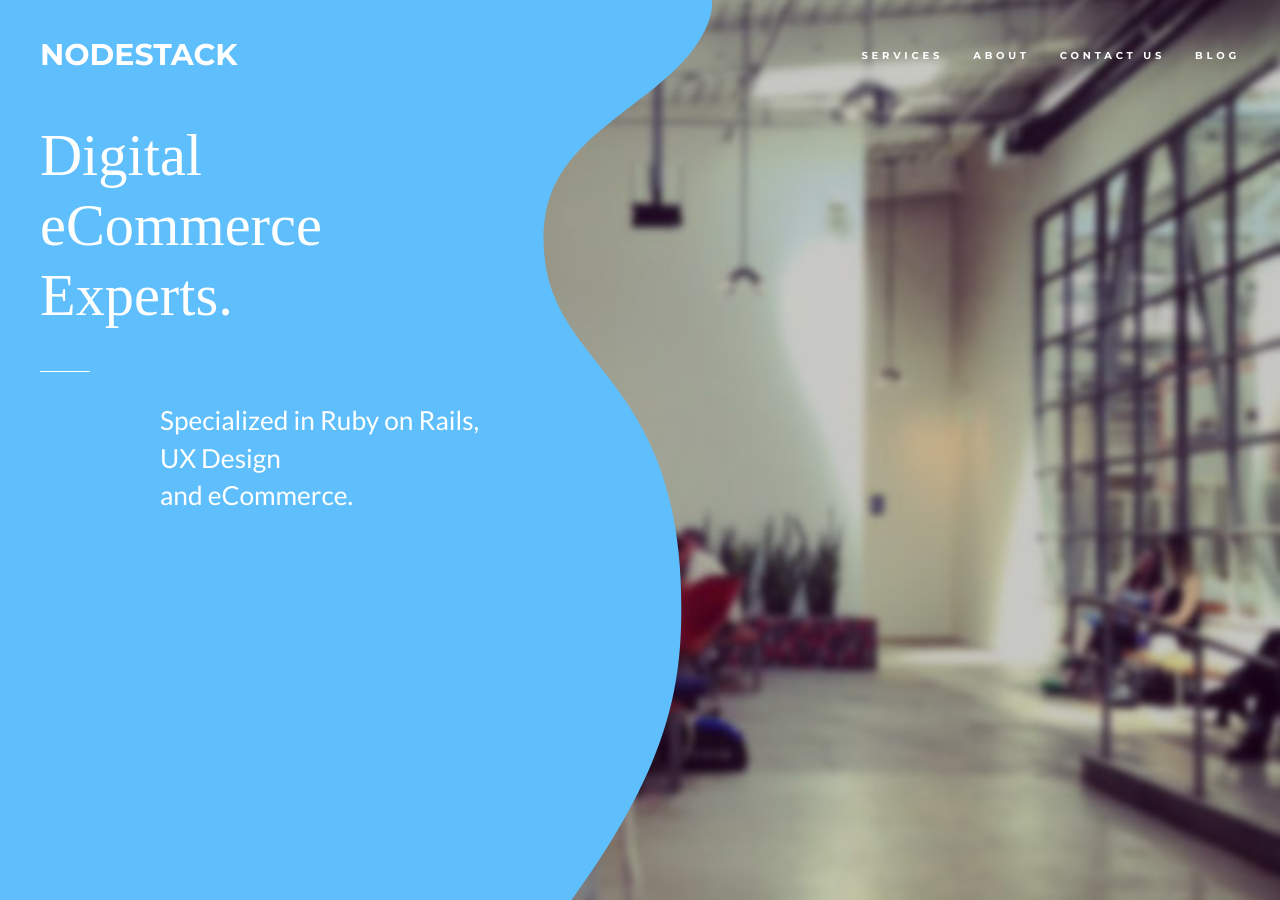
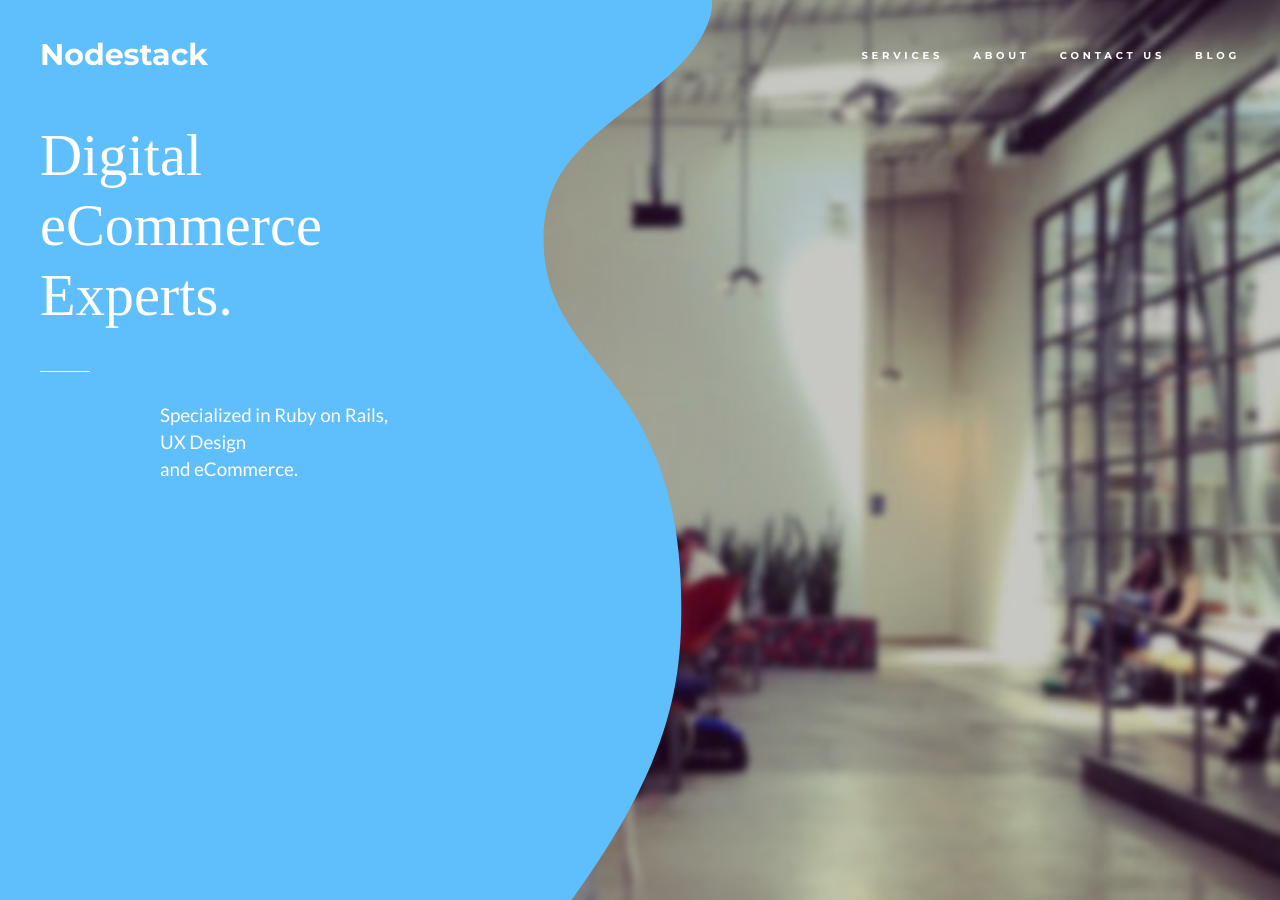
Before and after one commit to nodestack/nodestack.github.io, a Jekyll site: the page built from index.html, in a window 1280 px wide and 900 px high. Built offline with Jekyll 4.4.1, drawn with Linux system fonts in a browser that asks for light colours; some web fonts are replaced.

Commit message:
Update main.css

```diff
--- a/_includes/css/main.css
+++ b/_includes/css/main.css
@@ -183,7 +183,7 @@ header .intro-text .skills {
     font-weight: 300;
 }
 
-@media(min-width:767px) {
+@media(min-width:768px) {
     header .container {
         padding-top: 200px;
         padding-bottom: 100px;
@@ -197,7 +197,7 @@ header .intro-text .skills {
         padding-left: 120px;
         font-weight: 400;
         color: #ffffff;
-        font-size: 1.75em;
+        font-size: 1.25em;
     }
 }
 
@@ -211,6 +211,7 @@ header .intro-text .skills {
 
     .navbar-fixed-top .navbar-brand {
         font-size: 2em;
+        text-transform: none;
         -webkit-transition: all .3s;
         -moz-transition: all .3s;
         transition: all .3s;
```
